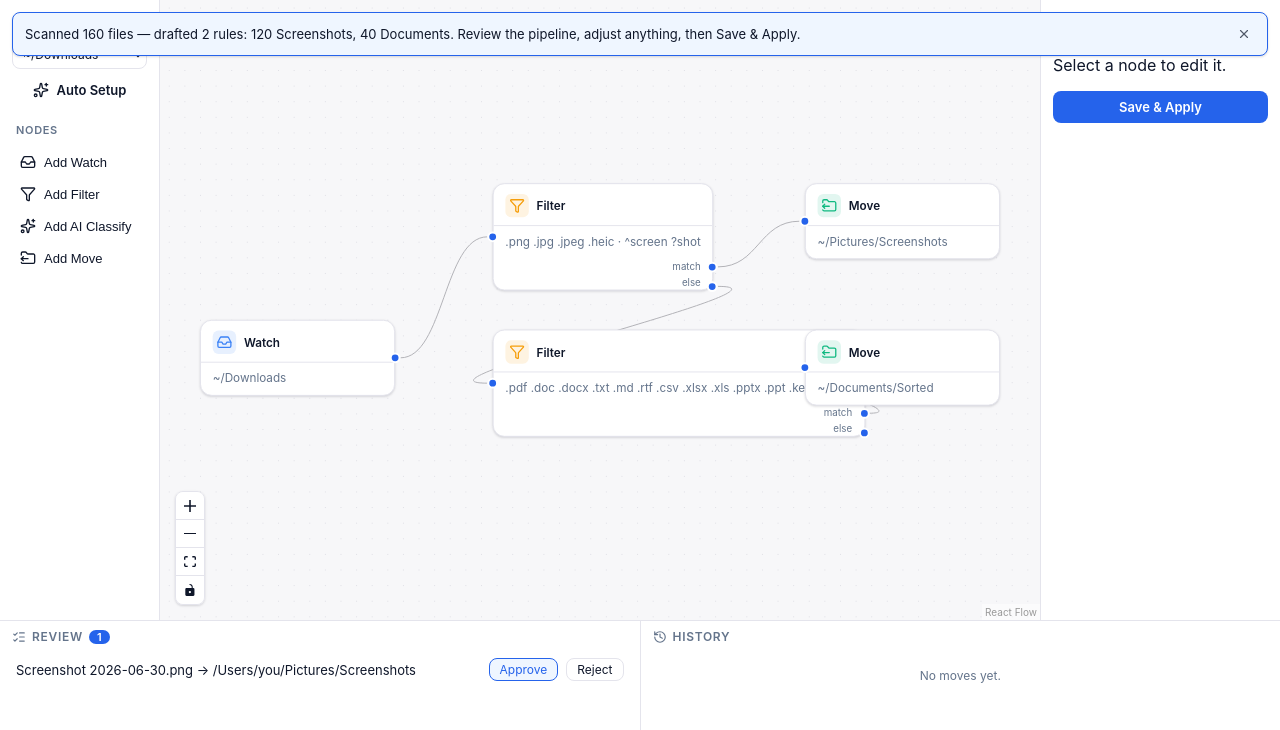
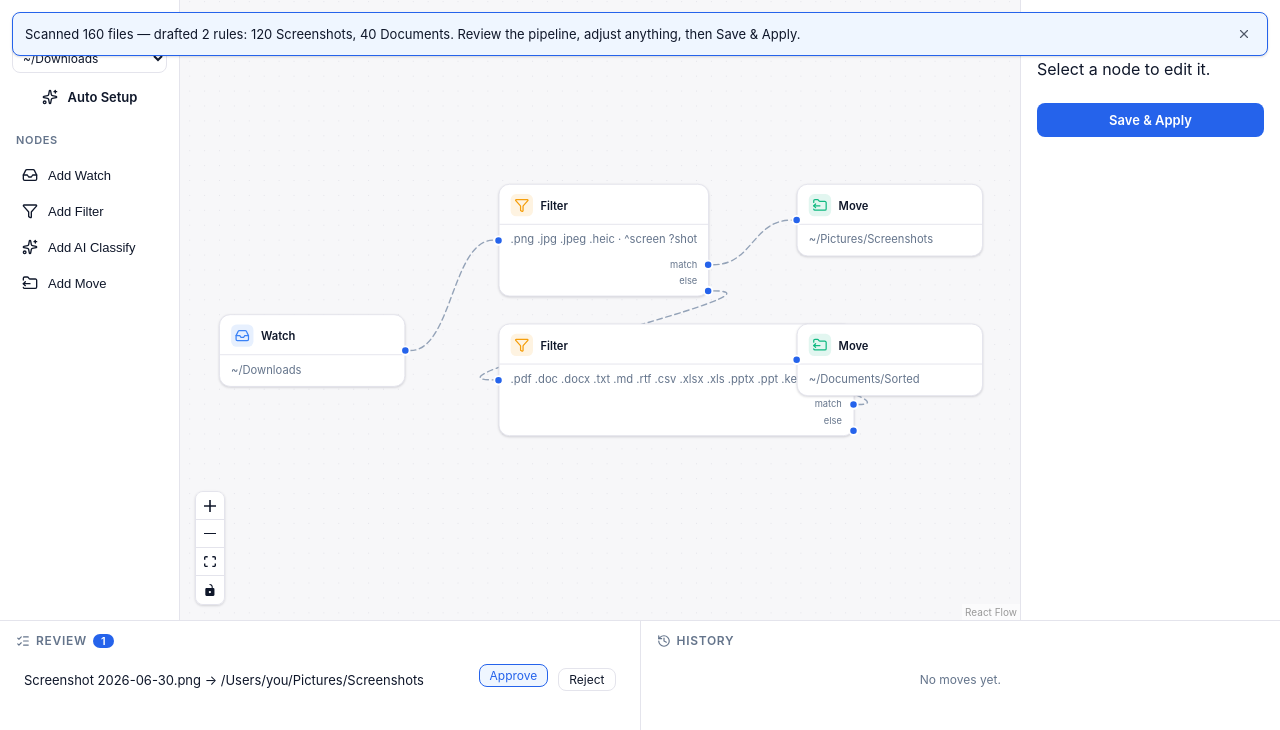
Before and after one commit to Da0t/sortflow, a React (Vite) app in the folder packages/ui/: page / in a window 1280 px wide. Both pictures are taken after a click on the button "Auto Setup". Shown: the top 730 px of the page. Built offline with nearby package versions, Linux system fonts and the light colour scheme.

Commit message:
style(ui): refine spacing and add animated edge connectors

```diff
--- a/packages/ui/src/styles.css
+++ b/packages/ui/src/styles.css
@@ -59,11 +59,11 @@ body {
 
 /* ── Palette ──────────────────────────────────────────────────── */
 .sf-palette {
-  width: 160px;
-  padding: 12px;
+  width: 180px;
+  padding: 14px 12px;
   display: flex;
   flex-direction: column;
-  gap: 2px;
+  gap: 4px;
   border-right: 1px solid var(--sf-border);
   background: var(--sf-surface);
 }
@@ -80,8 +80,8 @@ body {
 .sf-palette button {
   display: flex;
   align-items: center;
-  gap: 8px;
-  padding: 7px 8px;
+  gap: 10px;
+  padding: 8px 10px;
   border: none;
   border-radius: var(--sf-radius-sm);
   background: transparent;
@@ -166,10 +166,14 @@ body {
 
 .sf-handle-row {
   position: relative;
-  padding: 2px 12px;
+  padding: 3px 12px;
   text-align: right;
   color: var(--sf-text-muted);
   font-size: 10px;
+}
+
+.sf-handle-row:last-child {
+  padding-bottom: 10px;
 }
 
 .sf-badge {
@@ -197,9 +201,9 @@ body {
 
 /* ── Config panel ─────────────────────────────────────────────── */
 .sf-config {
-  width: 240px;
+  width: 260px;
   border-left: 1px solid var(--sf-border);
-  padding: 12px;
+  padding: 16px;
   background: var(--sf-surface);
   overflow-y: auto;
 }
@@ -208,22 +212,22 @@ body {
   font-size: 13px;
   font-weight: 600;
   color: var(--sf-text);
-  margin: 0 0 12px;
+  margin: 0 0 14px;
   padding-bottom: 10px;
   border-bottom: 1px solid var(--sf-border);
 }
 
 .sf-field {
   display: block;
-  margin-bottom: 10px;
+  margin-bottom: 12px;
   font-size: 12px;
   color: var(--sf-text);
 }
 
 .sf-field input:not([type="checkbox"]) {
   width: 100%;
-  margin-top: 4px;
-  padding: 6px 8px;
+  margin-top: 5px;
+  padding: 7px 10px;
   border: 1px solid var(--sf-border);
   border-radius: var(--sf-radius-sm);
   font-size: 12px;
@@ -246,7 +250,8 @@ body {
 
 .sf-save {
   width: 100%;
-  padding: 8px;
+  margin-top: 8px;
+  padding: 9px;
   border: none;
   border-radius: var(--sf-radius-sm);
   background: var(--sf-primary);
@@ -323,7 +328,7 @@ body {
 .sf-history {
   flex: 1;
   overflow-y: auto;
-  padding: 8px 12px;
+  padding: 12px 16px;
   font-size: 12px;
 }
 
@@ -341,7 +346,7 @@ body {
   text-transform: uppercase;
   letter-spacing: 0.06em;
   color: var(--sf-text-muted);
-  margin: 0 0 8px;
+  margin: 0 0 10px;
 }
 
 .sf-tray ul,
@@ -354,9 +359,9 @@ body {
 .sf-tray li,
 .sf-history li {
   display: flex;
-  gap: 8px;
+  gap: 10px;
   align-items: center;
-  padding: 6px 4px;
+  padding: 6px 8px;
   border-radius: var(--sf-radius-sm);
   transition: background-color 150ms ease;
 }
@@ -448,6 +453,7 @@ body {
 /* ── Dock action buttons ──────────────────────────────────────── */
 .sf-btn-approve,
 .sf-btn-approve-all {
+  margin-bottom: 8px;
   padding: 3px 10px;
   border-radius: var(--sf-radius-sm);
   font-size: 12px;
@@ -522,6 +528,51 @@ body {
   outline-offset: 2px;
 }
 
+/* ── Edges ────────────────────────────────────────────────────── */
+.react-flow__edge-path {
+  stroke: #94a3b8;
+  stroke-width: 1.5;
+  stroke-linecap: round;
+  stroke-dasharray: 6 4;
+  animation: sf-flow 0.7s linear infinite;
+  transition: stroke 150ms ease, stroke-width 150ms ease;
+}
+
+@keyframes sf-flow {
+  from {
+    stroke-dashoffset: 10;
+  }
+  to {
+    stroke-dashoffset: 0;
+  }
+}
+
+.react-flow__edge:hover .react-flow__edge-path {
+  stroke: var(--sf-primary);
+}
+
+.react-flow__edge.selected .react-flow__edge-path {
+  stroke: var(--sf-primary);
+  stroke-width: 2;
+}
+
+/* Executed-route highlight (store sets animated: true for 3s) */
+.react-flow__edge.animated .react-flow__edge-path {
+  stroke: var(--sf-primary);
+  stroke-width: 2.5;
+  stroke-dasharray: 6 4;
+  animation: sf-flow 0.35s linear infinite;
+}
+
+/* In-progress connection line while dragging from a handle */
+.react-flow__connection-path {
+  stroke: var(--sf-primary);
+  stroke-width: 2;
+  stroke-linecap: round;
+  stroke-dasharray: 6 4;
+  animation: sf-flow 0.7s linear infinite;
+}
+
 /* ── Connection handles ──────────────────────────────────────── */
 .react-flow__handle {
   width: 11px;
@@ -570,6 +621,7 @@ input:focus-visible {
   * {
     transition-duration: 0.01ms !important;
     animation-duration: 0.01ms !important;
+    animation-iteration-count: 1 !important;
   }
 }
 
```
